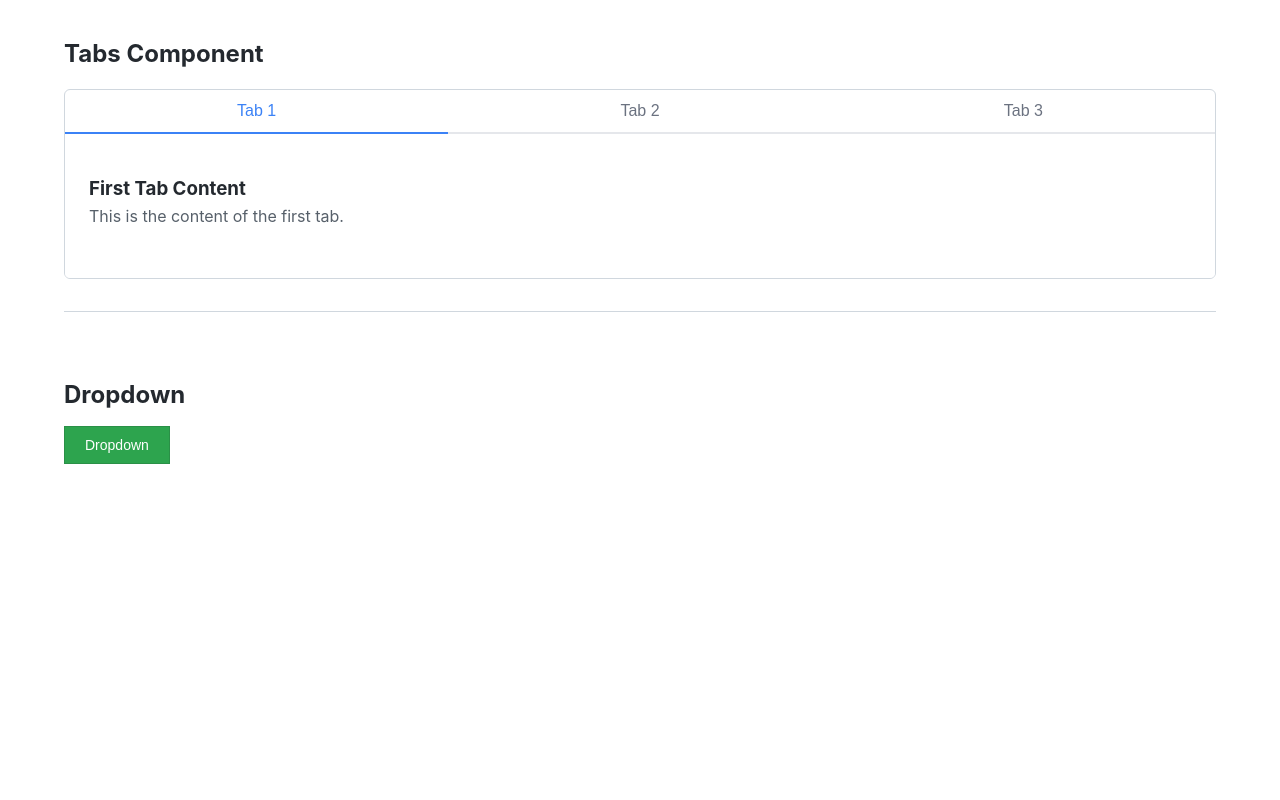
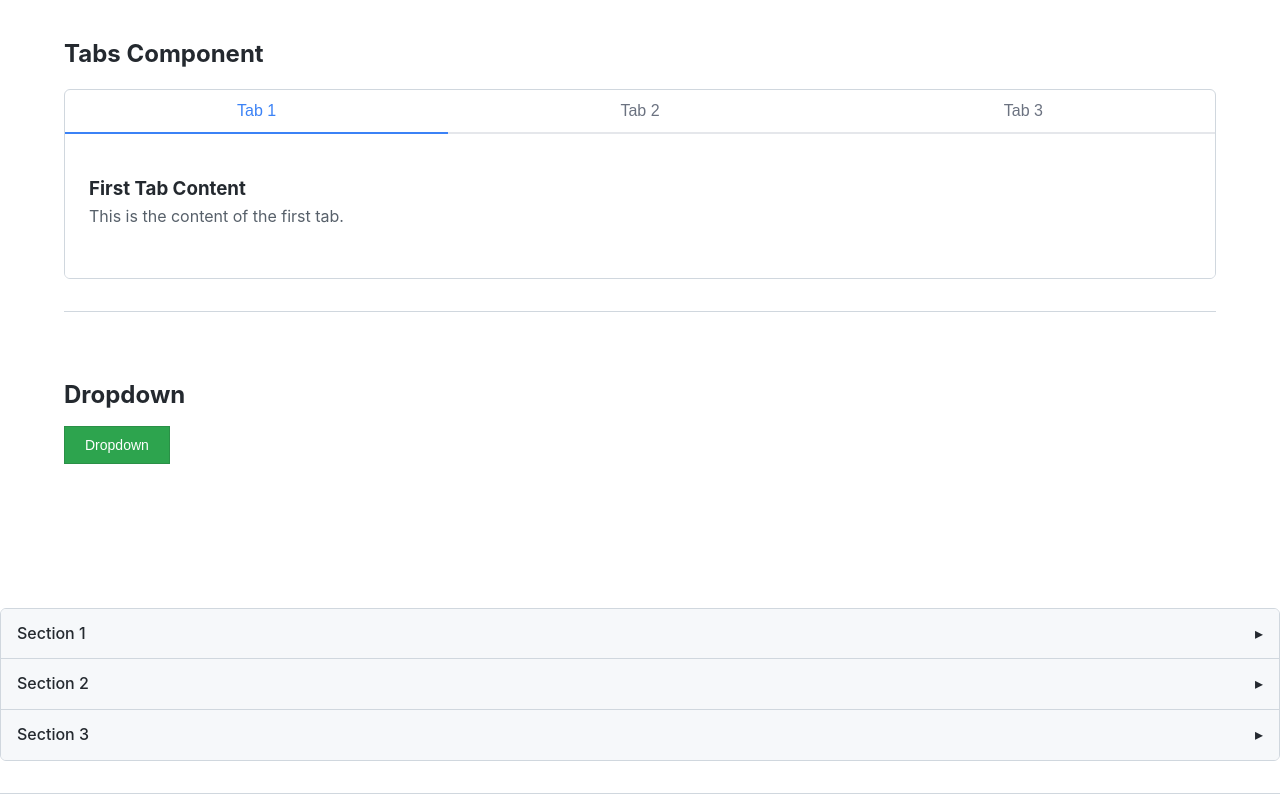
Before and after one commit to UsamaBashir786/vanilla-js-ui-kit, a website: page demo/index.html in a window 1280 px wide. Shown: the part 461-1261 px from the top of the page. Before the commit the page ends 1069 px from the top, so only its background shows below. Drawn offline with Linux system fonts and the light colour scheme.

Commit message:
accordian addition

```diff
--- a/demo/index.html
+++ b/demo/index.html
@@ -32,6 +32,14 @@
     .dropdown-menu { display: none; position: absolute; background: #fff; border: 1px solid #d0d7de; border-radius: 0px; padding: 4px 0; min-width: 160px; box-shadow: 0 6px 12px rgba(0,0,0,0.1); z-index: 1000; }
     .dropdown-menu p { margin: 0; padding: 10px 16px; cursor: pointer; font-size: 14px; color: #24292f; transition: background 0.2s ease; }
     .dropdown-menu p:hover { background: #f6f8fa; }
+    .accordion { border: 1px solid #d0d7de; border-radius: 6px; overflow: hidden; }
+    .accordion-item { border-bottom: 1px solid #d0d7de; }
+    .accordion-item:last-child { border-bottom: none; }
+    .accordion-header { background: #f6f8fa; padding: 12px 16px; cursor: pointer; font-weight: 500; transition: background 0.2s ease; display: flex; justify-content: space-between; align-items: center; }
+    .accordion-header:hover { background: #e5e7eb; }
+    .accordion-header::after { content: '▸'; transition: transform 0.2s ease; }
+    .accordion-header.active::after { transform: rotate(90deg); }
+    .accordion-content { display: none; padding: 12px 16px; background: #fff; font-size: 14px; color: #24292f; }
   </style>
 </head>
 <body>
@@ -78,6 +86,7 @@
         </div>
       </div>
     </div>
+
     <div class="section">
       <h2>Dropdown</h2>
       <div style="position: relative;">
@@ -91,7 +100,22 @@
     </div>
   </div>
 
-
+  <div class="section">
+    <div class="accordion" id="my-accordion">
+      <div class="accordion-item">
+        <div class="accordion-header">Section 1</div>
+        <div class="accordion-content">Content for section 1.</div>
+      </div>
+      <div class="accordion-item">
+        <div class="accordion-header">Section 2</div>
+        <div class="accordion-content">Content for section 2.</div>
+      </div>
+      <div class="accordion-item">
+        <div class="accordion-header">Section 3</div>
+        <div class="accordion-content">Content for section 3.</div>
+      </div>
+    </div>
+  </div>
 
   <script type="module">
     import { Modal } from '../src/modal.js';
```
